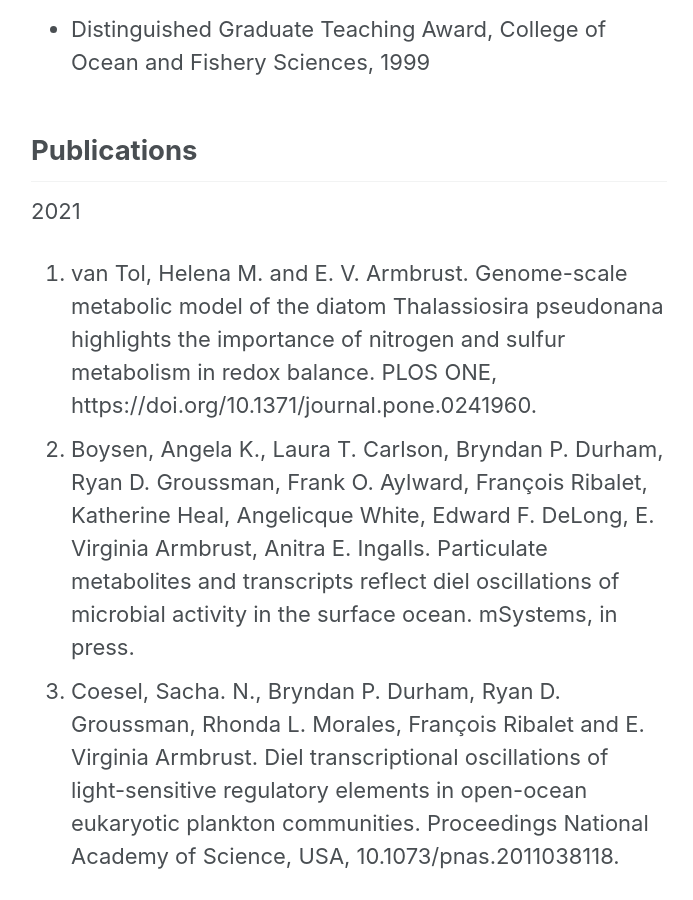
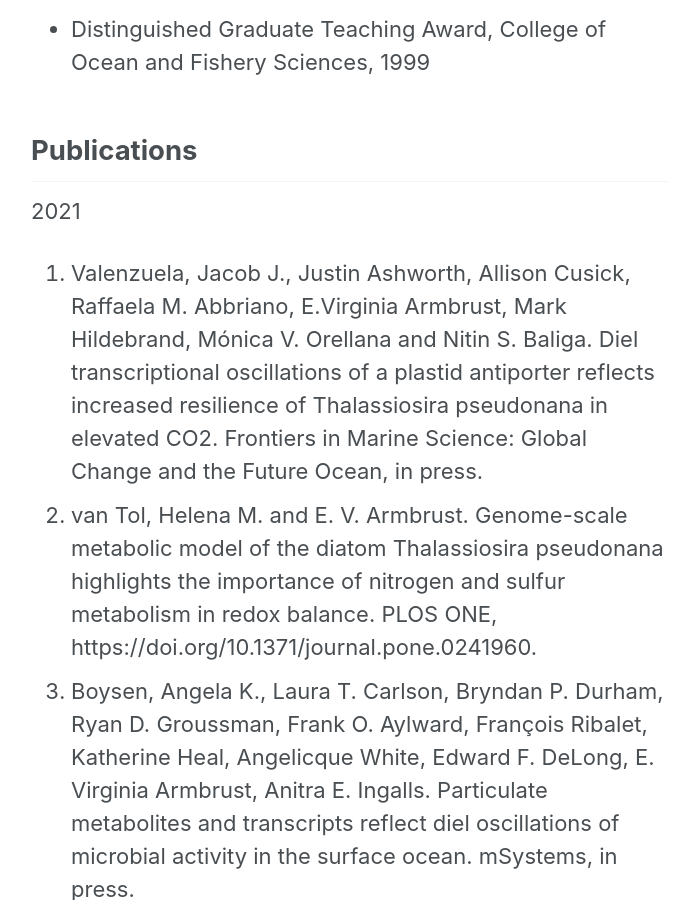
Before and after one commit to armbrustlab/armbrustlab.github.io, a Jekyll site: the page built from collections/_people/armbrust.md, in a window 1280 px wide and 900 px high, scrolled down 2968 px. Shown: the whole window, without its empty margins (291-984 px from the left). Built offline with Jekyll 4.4.1, drawn with Linux system fonts in a browser that asks for light colours; nearby versions of some CDN libraries.

Commit message:
Update armbrust.md

```diff
--- a/collections/_people/armbrust.md
+++ b/collections/_people/armbrust.md
@@ -41,6 +41,7 @@ Phytoplankton are the main focus of research in our lab. These organisms are res
 ## Publications
 
 2021
+1. Valenzuela, Jacob J., Justin Ashworth, Allison Cusick, Raffaela M. Abbriano, E.Virginia Armbrust, Mark Hildebrand, Mónica V. Orellana and Nitin S. Baliga. Diel transcriptional oscillations of a plastid antiporter reflects increased resilience of Thalassiosira pseudonana in elevated CO2. Frontiers in Marine Science: Global Change and the Future Ocean, in press.
 1. van Tol, Helena M. and E. V. Armbrust.  Genome-scale metabolic model of the diatom Thalassiosira pseudonana highlights the importance of nitrogen and sulfur metabolism in redox balance. PLOS ONE, https://doi.org/10.1371/journal.pone.0241960.
 1. Boysen, Angela K., Laura T. Carlson, Bryndan P. Durham, Ryan D. Groussman, Frank O. Aylward, François Ribalet, Katherine Heal, Angelicque White, Edward F. DeLong, E. Virginia Armbrust, Anitra E. Ingalls. Particulate metabolites and transcripts reflect diel oscillations of microbial activity in the surface ocean. mSystems, in press.
 1. Coesel, Sacha. N., Bryndan P. Durham, Ryan D. Groussman, Rhonda L. Morales, François Ribalet and E. Virginia Armbrust. Diel transcriptional oscillations of light-sensitive regulatory elements in open-ocean eukaryotic plankton communities. Proceedings National Academy of Science, USA, 10.1073/pnas.2011038118.
```
